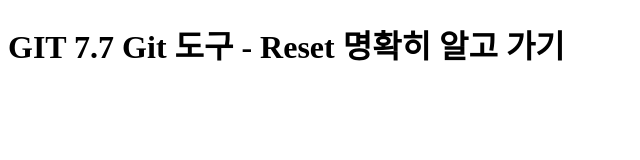
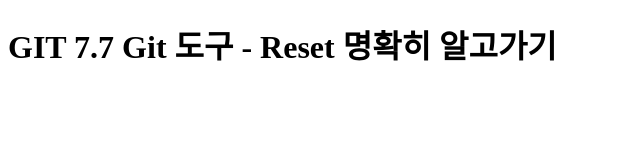
Before and after one commit to kamdung8281/kamdung8281.github.io, a plain HTML site: page index.html in a window 1280 px wide. Shown: the full height of the page, 0-640 px from the left. Drawn offline with Linux system fonts and the light colour scheme.

Commit message:
second commit

```diff
--- a/index.html
+++ b/index.html
@@ -6,7 +6,7 @@
         </head>
         <body>
                 <h1>GIT
-			7.7 Git 도구 - Reset 명확히 알고 가기
+			7.7 Git 도구 - Reset 명확히 알고가기
 		</h1>
         </body>
 </html>
```
Also changed, not shown: 2 other files.
